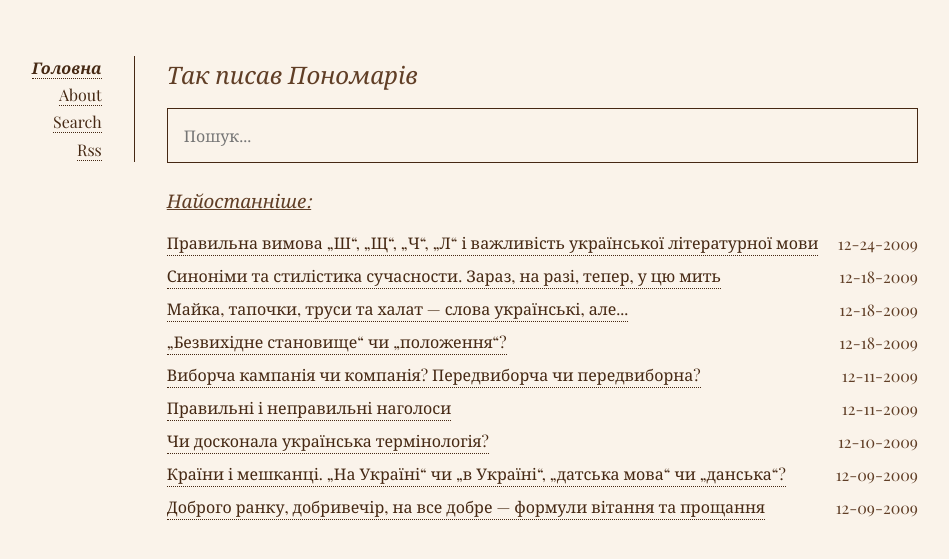
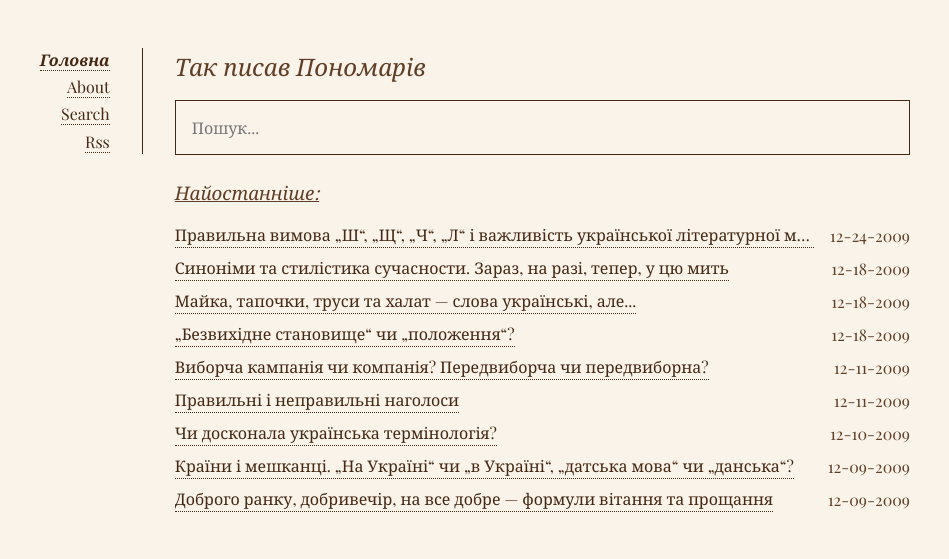
Before and after one commit to ponomariv/ponomariv.github.io, a Jekyll site: the page built from index.html, in a window 1280 px wide. Shown: the top 559 px of the page, without its empty margins (178-1127 px from the left). Built offline with Jekyll 4.4.1, drawn with Linux system fonts in a browser that asks for light colours; some web fonts are replaced.

Commit message:
Update _main.scss

```diff
--- a/_sass/_main.scss
+++ b/_sass/_main.scss
@@ -181,8 +181,8 @@ main {
 	display:flex;
 	flex-wrap:wrap;
 	max-width:60rem;
-	margin:2rem auto;
-	padding:0.5rem;
+	margin:1rem auto;
+	padding:1rem;
 font-size: 16px;
 }
 
```
